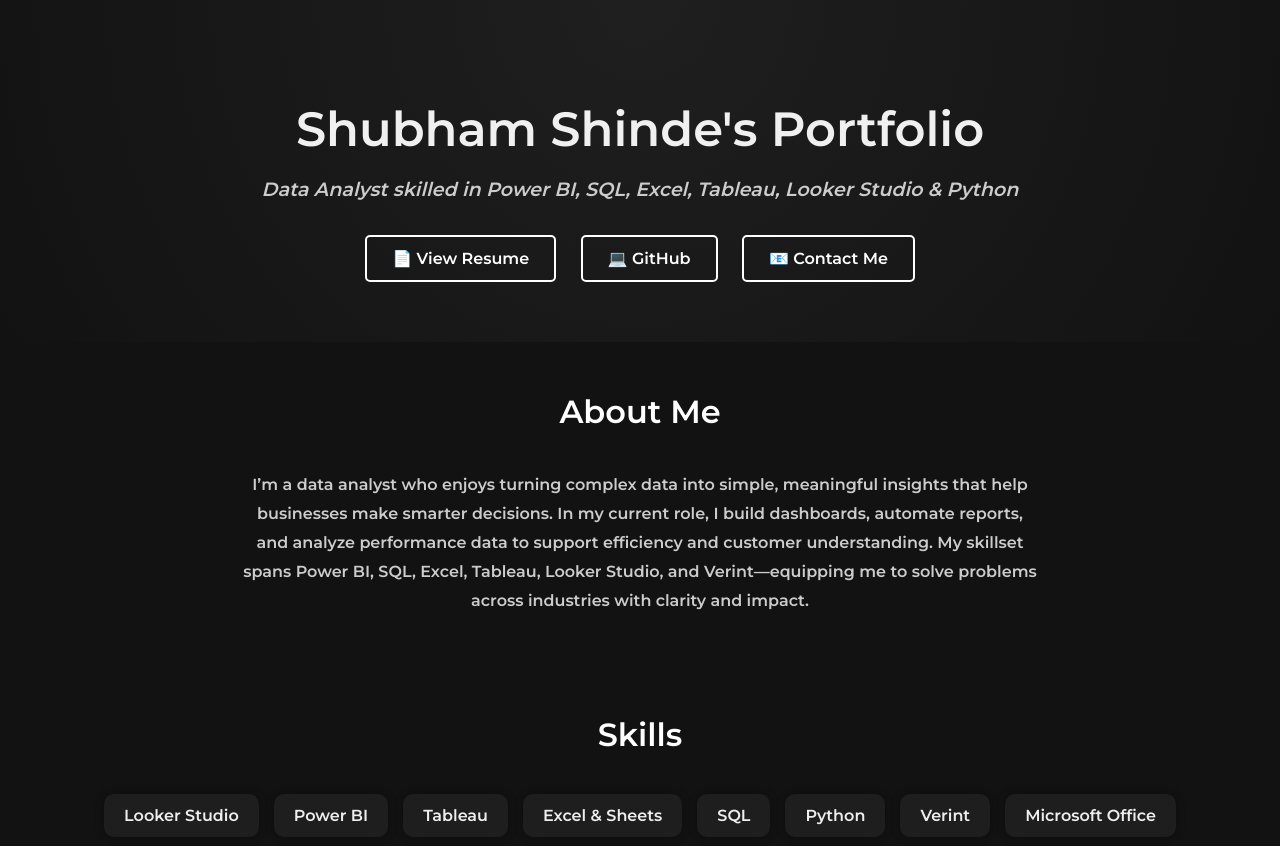
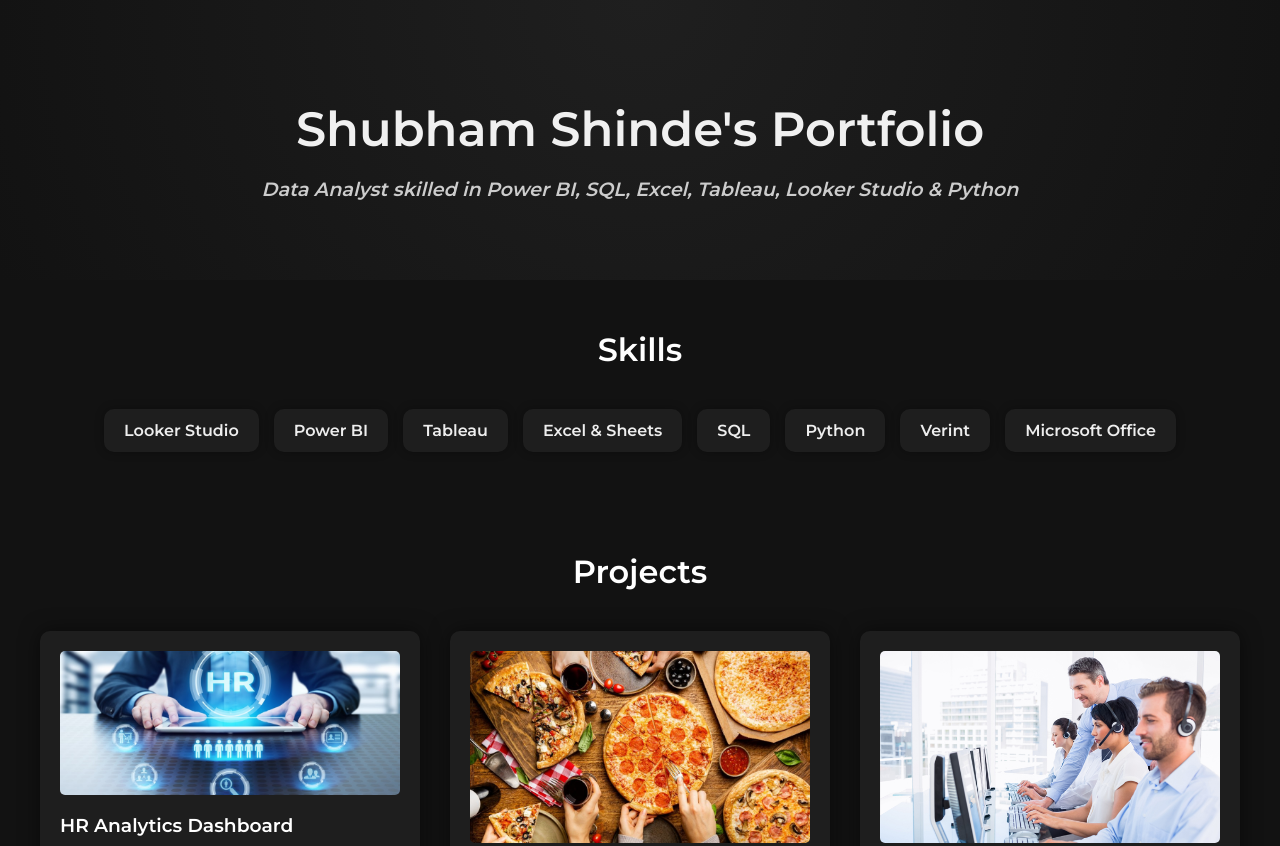
Before and after one commit to SSShinde07/SSShinde07.github.io, a plain HTML site: page index.html in a window 1280 px wide. Shown: the top 846 px of the page. Drawn offline with Linux system fonts and the light colour scheme.

Commit message:
Update index.html

```diff
--- a/index.html
+++ b/index.html
@@ -26,21 +26,6 @@
       font-style: italic;
       color: #ccc;
     }
-    .button {
-      display: inline-block;
-      margin: 15px 10px 0;
-      padding: 12px 25px;
-      border: 2px solid #fff;
-      text-decoration: none;
-      font-weight: bold;
-      color: white;
-      border-radius: 5px;
-      transition: background 0.3s ease;
-    }
-    .button:hover {
-      background: white;
-      color: black;
-    }
     section {
       padding: 50px 20px;
       max-width: 1200px;
@@ -53,12 +38,13 @@
       color: #fff;
     }
 
-    /* Projects */
     .project-grid {
       display: grid;
       grid-template-columns: repeat(auto-fit, minmax(280px, 1fr));
       gap: 30px;
+      justify-content: center;
     }
+
     .project {
       background: #1e1e1e;
       padding: 20px;
@@ -84,7 +70,6 @@
       color: #bbb;
     }
 
-    /* Skills */
     .skills-container {
       display: flex;
       flex-wrap: wrap;
@@ -100,7 +85,6 @@
       box-shadow: 0 0 10px rgba(0,0,0,0.3);
     }
 
-    /* Footer */
     footer {
       background: #1f1f1f;
       padding: 40px 20px;
@@ -119,20 +103,7 @@
   <header>
     <h1>Shubham Shinde's Portfolio</h1>
     <p>Data Analyst skilled in Power BI, SQL, Excel, Tableau, Looker Studio & Python</p>
-    <a href="assets/Shubham_Shinde_Resume.pdf" class="button" target="_blank">📄 View Resume</a>
-    <a href="https://github.com/SSShinde07" class="button" target="_blank">💻 GitHub</a>
-    <a href="mailto:shubham.sshinde04@gmail.com" class="button">📧 Contact Me</a>
   </header>
-
-  <!-- ABOUT -->
-  <section id="about">
-    <div class="section-title">About Me</div>
-    <p style="max-width: 800px; margin: auto; text-align: center; line-height: 1.8; color: #ccc;">
-      I’m a data analyst who enjoys turning complex data into simple, meaningful insights that help businesses make smarter decisions.
-      In my current role, I build dashboards, automate reports, and analyze performance data to support efficiency and customer understanding.
-      My skillset spans Power BI, SQL, Excel, Tableau, Looker Studio, and Verint—equipping me to solve problems across industries with clarity and impact.
-    </p>
-  </section>
 
   <!-- SKILLS -->
   <section id="skills">
```
